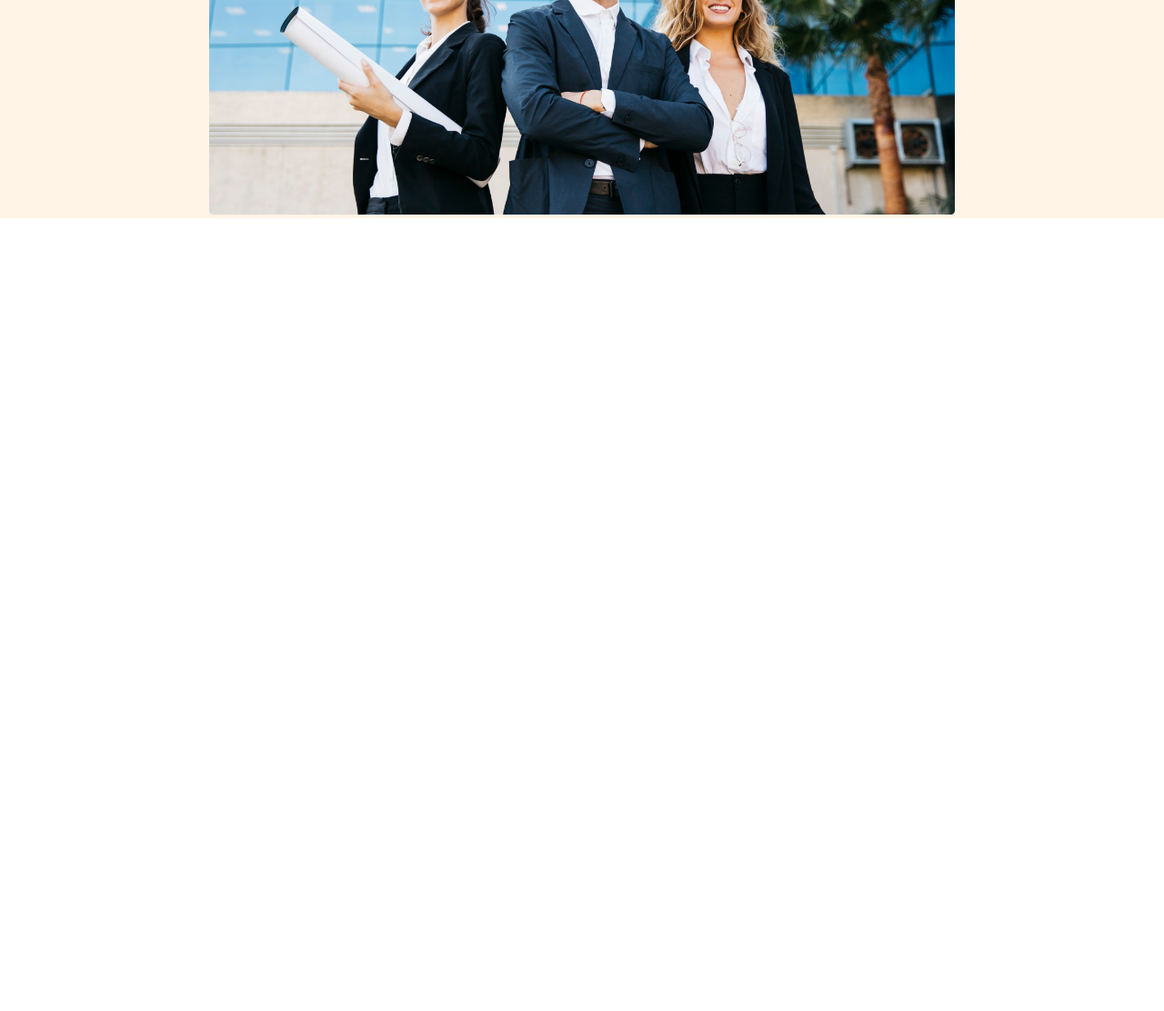
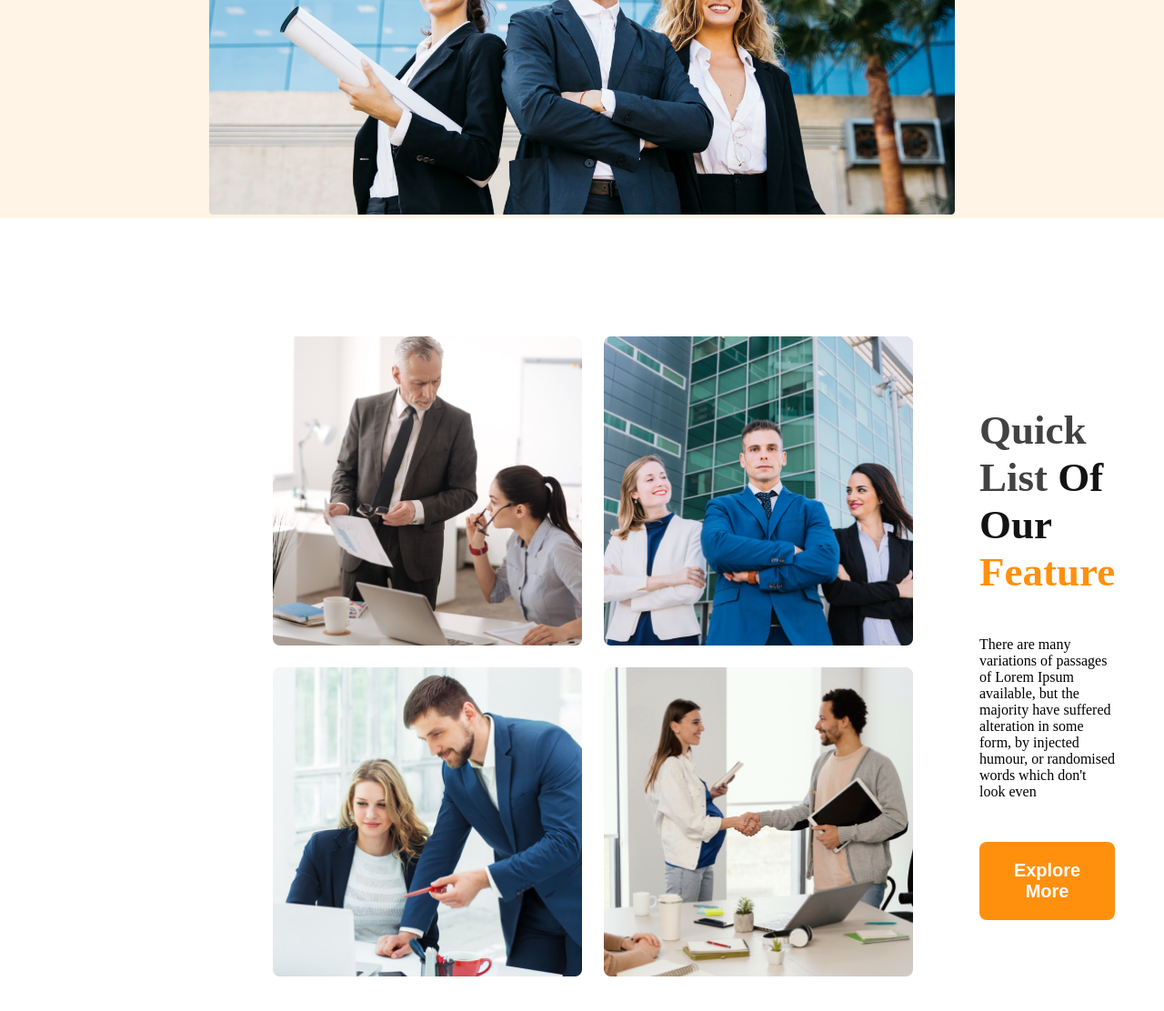
Before and after one commit to Abdullah-at-webdev/Responsive-Architect-Website, a plain HTML site: page index.html in a window 1280 px wide. Shown: the part 904-2016 px from the top of the page at 91% size. Before the commit the page ends 1144 px from the top, so only its background shows below. Drawn offline with Linux system fonts and the light colour scheme.

```diff
--- a/index.html
+++ b/index.html
@@ -32,6 +32,19 @@
         </section>
     </header>
     <main>
+        <section class="features">
+            <div class="team-images">
+                <img src="images/team1.png" alt="">
+                <img src="images/team2.png" alt="">
+                <img src="images/team3.png" alt="">
+                <img src="images/team4.png" alt="">
+            </div>
+            <div class="feature-about">
+                <h3 class="feature-title"><span class="gray-2">Quick List</span><span class="black-gray"> Of Our</span><span class="orange-text"> Feature</span></h3>
+                <p class="feature-description">There are many variations of passages of Lorem Ipsum available, but the majority have suffered alteration in some form, by injected humour, or randomised words which don't look even</p>
+                <button class="explore orange-background"><a href="google.com" class="btn-anchor">Explore More</a></button>
+            </div>
+        </section>
 
     </main>
     <footer>
--- a/styles.css
+++ b/styles.css
@@ -67,3 +67,54 @@
 .banner>.banner-view{
     width: 100%;
 }
+
+/* Feature Section Styles */
+.features{
+    padding: 0 300px;
+    display: flex;
+    margin: 130px auto;
+    align-items: center;
+    justify-content: space-between;
+    gap: 73px;
+}
+.team-images{
+    display: grid;
+    grid-template-columns: repeat(2, 1fr);
+    gap: 24px;
+}
+.team-images img{
+    width: 340px;
+    height: 340px;
+}
+
+.feature-about>.feature-title{
+    font-size: 45px;
+
+}
+.feature-about>.gray-2{
+    font-weight: 600;
+}
+.feature-about>.black-gray, .orange-text{
+    font-weight: 700;
+}
+/* Responsive Section and Elements */
+@media  screen and (max-width:576px),(max-width:768px) {
+    header{
+        padding: 0;
+    }
+    .navbar,
+    .menu-list{
+        flex-direction: column;
+    }
+
+}
+@media screen and (max-width:992px) {
+    header{
+        padding:0 30px;
+    }
+}
+@media  screen and (min-width:992px) and (max-width:1200px) {
+    header{
+        padding:0 100px;
+    }
+}
```
